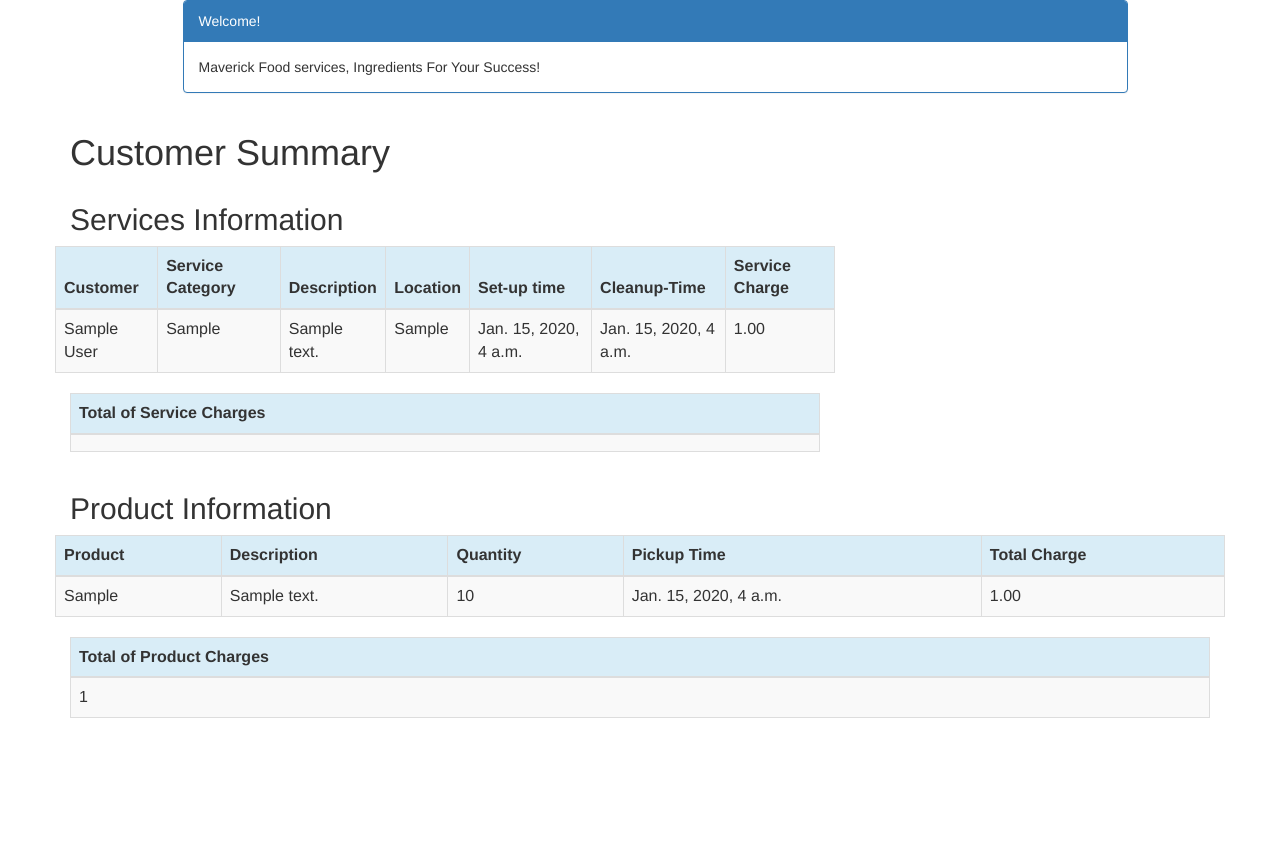
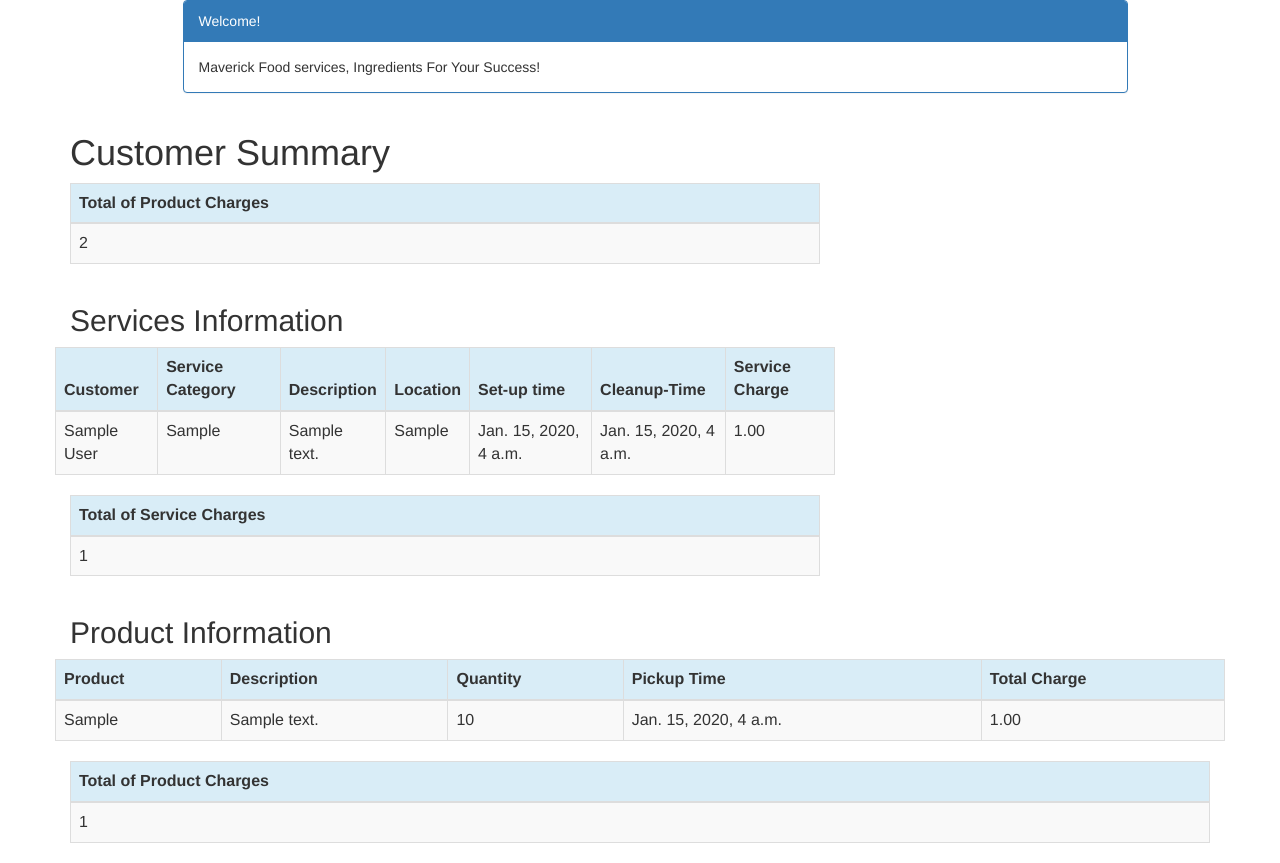
Before and after one commit to jabernathy816/assign2, a Django app: page /customer/1/summary/ in a window 1280 px wide. Shown: the part 52-915 px from the top of the page. Before the commit the page ends 770 px from the top, so only its background shows below. Run offline with Django 3.2, Linux system fonts and the light colour scheme; a user stored in the database is signed in; tables that the repository leaves empty hold one stand-in row (values such as "Sample post"); lists and menus that the app fills with data are empty; some libraries are stand-ins or nearby versions.

Commit message:
corrected summary

```diff
--- a/crm/templates/crm/summary.html
+++ b/crm/templates/crm/summary.html
@@ -18,6 +18,20 @@
 <div class="row">
     <h1 style="padding-left: 15Px">Customer Summary</h1>
 </div>
+
+<table class="table table-striped table-bordered table-hover">
+        <thead>
+            <tr class="bg-info">
+                <th>Total of Product Charges</th>
+            </tr>
+        </thead>
+        <tbody>
+            <tr>
+                <td>{{ sum_product_charge.charge__sum |addition:sum_service_charge.service_charge__sum|intcomma }}</td>
+
+            </tr>
+        </tbody>
+    </table>
 
 <div class="row">
         <h2 style="padding-left: 15Px">Services Information</h2>
@@ -59,7 +73,7 @@
         </thead>
         <tbody>
             <tr>
-                <td>{{ sum_service_charge.charge__sum|intcomma }}</td>
+                <td>{{ sum_service_charge.service_charge__sum|intcomma }}</td>
 
             </tr>
         </tbody>
```
